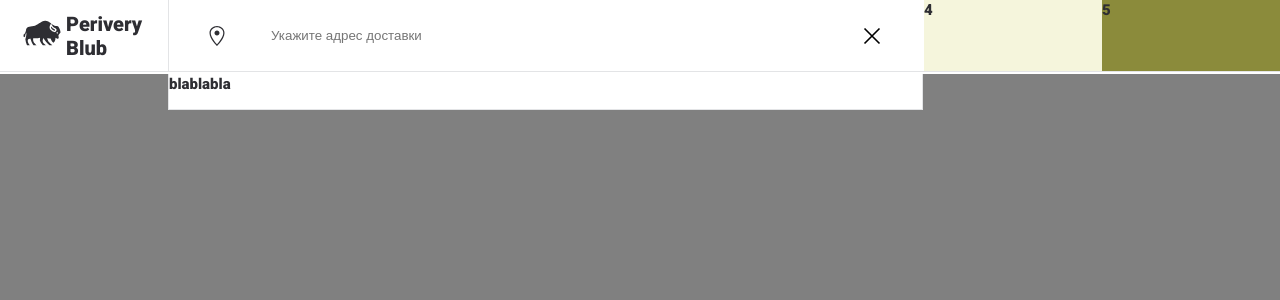
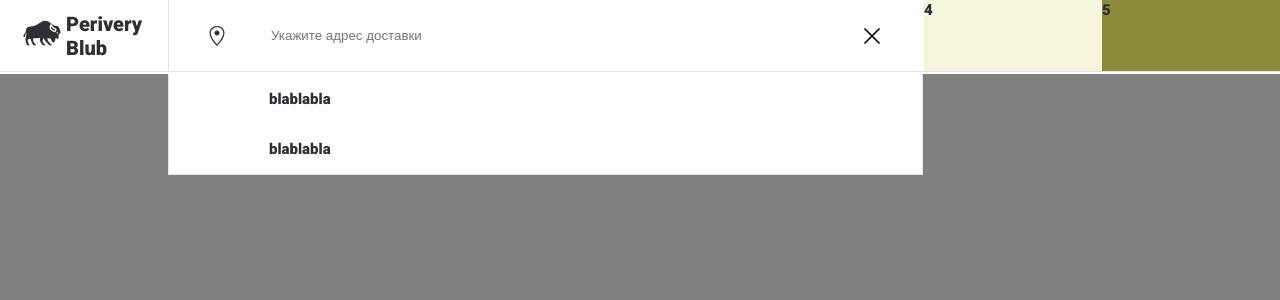
Before and after one commit to buba1301/dClub, a React app: page / in a window 1280 px wide. Both pictures are taken after a click on the element "Адрес доставки". Shown: the top 300 px of the page. Built offline with nearby package versions, Linux system fonts and the light colour scheme.

Commit message:
Add styles for search list in Search component

```diff
--- a/src/components/Header/Search/Search.module.scss
+++ b/src/components/Header/Search/Search.module.scss
@@ -69,7 +69,7 @@
 
 .listWrap {
   width: calc(100% - 525px);
-  height: 36px;
+  height: auto;
   border-left: 1px solid #e3e4e6;
   border-right: 1px solid #e3e4e6;
   border-bottom: 1px solid #e3e4e6;
@@ -79,6 +79,17 @@
   left: 168px;
   z-index: 3000;
   background-color: white;
+
+  display: flex;
+  flex-direction: column;
+  justify-content: space-between;
+  align-items: center;
+}
+
+.listWrap p {
+  display: block;
+  width: 100%;
+  padding: 0 100px;
 }
 
 .backLayer {
@@ -125,6 +136,7 @@
 
   .listWrap {
     width: 100%;
+    height: auto;
     position: fixed;
     left: 0;
   }
--- a/src/components/Header/Search/index.tsx
+++ b/src/components/Header/Search/index.tsx
@@ -44,7 +44,10 @@ const Search = () => {
           </div>
         </div>
 
-        <div className={s.listWrap}>blablabla</div>
+        <div className={s.listWrap}>
+          <p>blablabla</p>
+          <p>blablabla</p>
+        </div>
         <div className={s.backLayer} onClick={handleClick} />
       </>
     );
```
